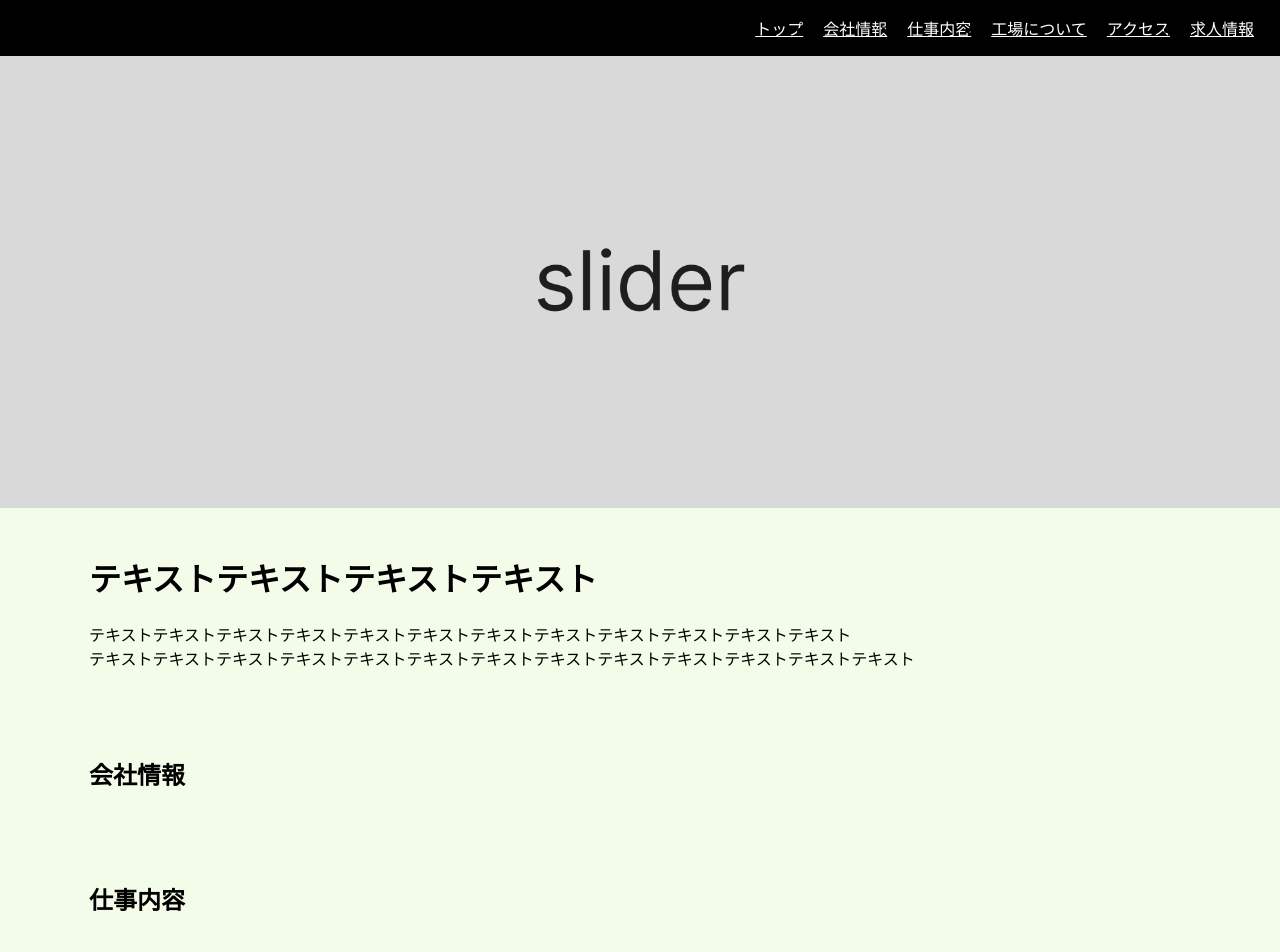
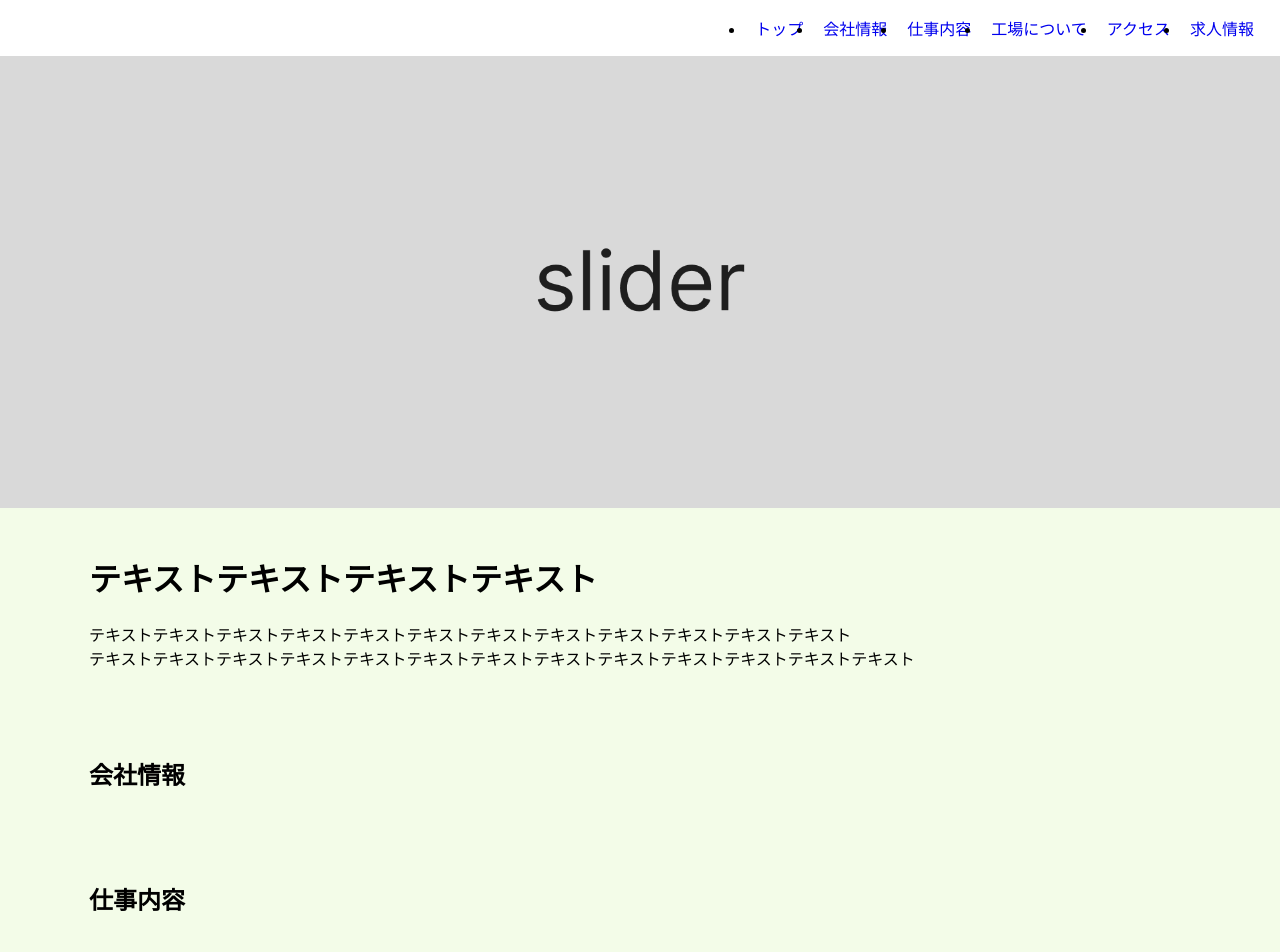
Before and after one commit to asahi-jinz/asahi, a Jekyll site: the page built from index.html, in a window 1280 px wide. Shown: the top 952 px of the page. Built offline with Jekyll 4.4.1, drawn with Linux system fonts in a browser that asks for light colours; some web fonts are replaced.

Commit message:
Update style.css

```diff
--- a/css/style.css
+++ b/css/style.css
@@ -16,9 +16,11 @@ body{
   margin:auto;
 }
 
+/* ----------ヘッダー---------- */
+
 header{
   width:100%;
-  background:#000;
+  /* background:#000; */
   padding:3px;
 }
 header ul{
@@ -32,7 +34,8 @@ header ul li {
 }
 header ul li a{
   padding:10px;
-  color:#fff;
+  text-decoration:none;
+  /* color:#fff; */
 }
 
 /* ----------トップ---------- */
```
